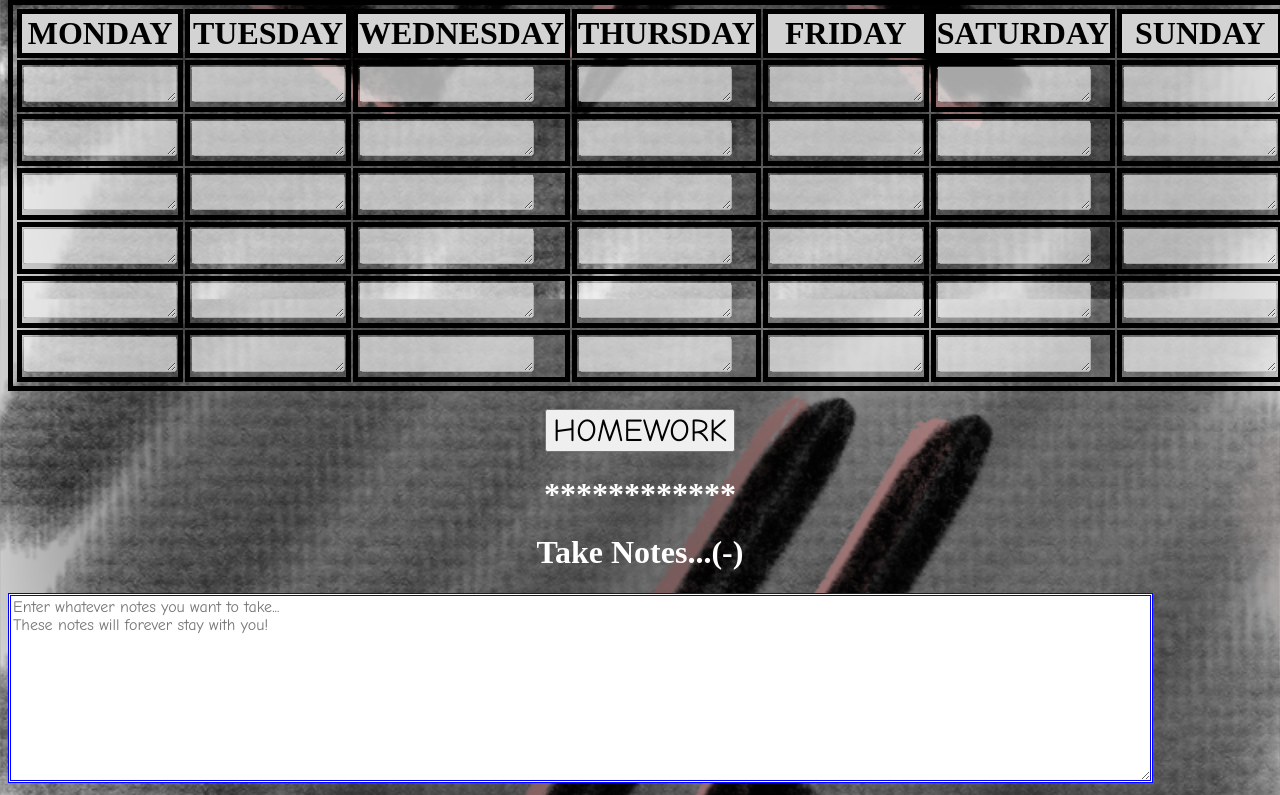
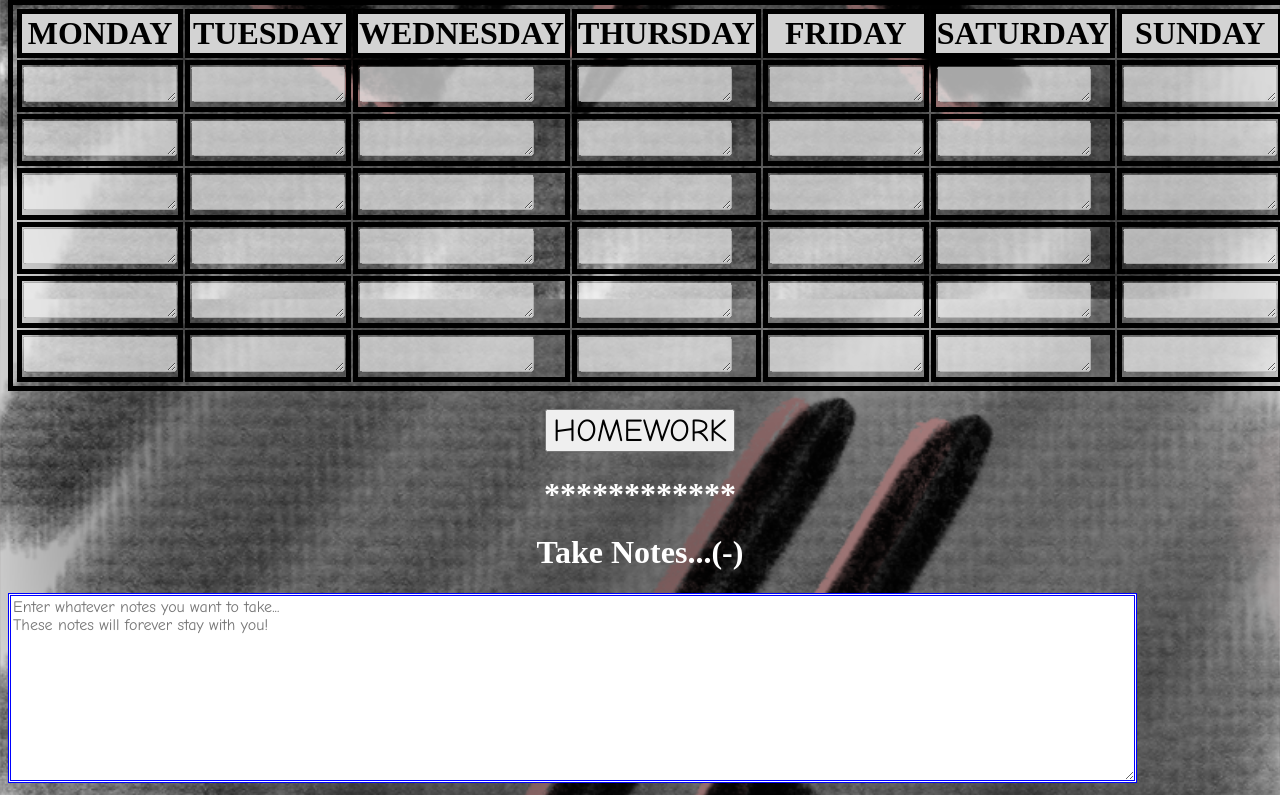
Before and after one commit to DebStar17/VirtualHelper.github.io, a plain HTML site: page index.html in a window 1280 px wide. Shown: the part 661-1456 px from the top of the page. Drawn offline with Linux system fonts and the light colour scheme.

Commit message:
Update index.html

```diff
--- a/index.html
+++ b/index.html
@@ -3679,7 +3679,7 @@ document.getElementsByName("note")[0].hidden = false;
 </script>
 
 <form>
-<textarea name="note" rows="10"cols="140" onchange="notes()" style="font-size:100%; border:3px double blue;" placeholder="Enter whatever notes you want to take...
+<textarea name="note" rows="10"cols="138" onchange="notes()" style="font-size:100%; border:3px double blue;" placeholder="Enter whatever notes you want to take...
 These notes will forever stay with you!"></textarea>
 </form>
 
```
